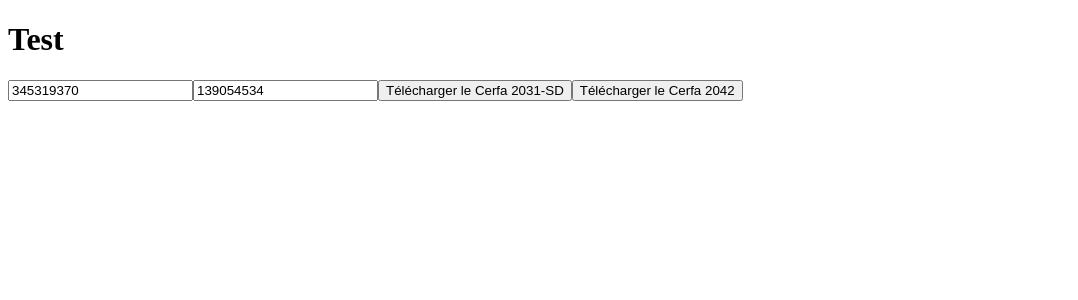
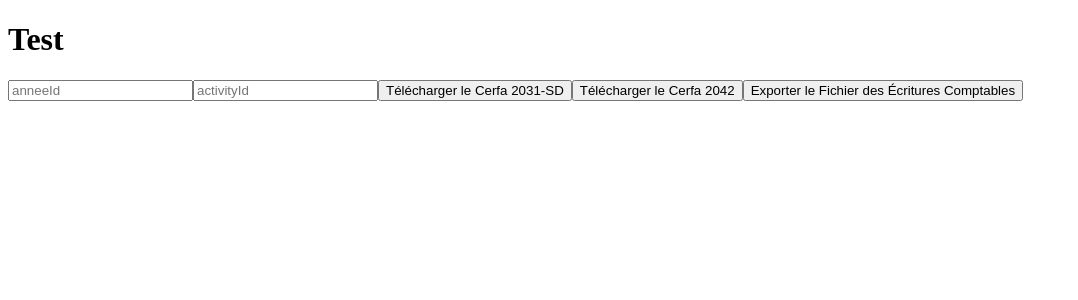
Before and after one commit to damien1719/super-umbrella, a React (Vite) app in the folder frontend/: page /Resultats in a window 1280 px wide. Shown: the top 300 px of the page, without its empty margins (0-1078 px from the left). Built offline with nearby package versions, Linux system fonts and the light colour scheme; no server answers.

Commit message:
[frontend] add FEC download button

```diff
--- a/frontend/package.json
+++ b/frontend/package.json
@@ -28,9 +28,9 @@
     "eslint-plugin-prettier": "^5.4.1",
     "eslint-plugin-react": "^7.37.5",
     "eslint-plugin-react-hooks": "^5.2.0",
-    "ts-node": "^10.9.2",
     "jsdom": "^26.1.0",
     "prettier": "^3.5.3",
+    "ts-node": "^10.9.2",
     "typescript": "^5.8.3",
     "vite": "^6.3.5",
     "vitest": "^3.2.3"
@@ -39,6 +39,7 @@
     "dotenv": "^16.5.0",
     "react": "^19.1.0",
     "react-dom": "^19.1.0",
+    "react-router-dom": "7.6.2",
     "zustand": "^5.0.5"
   }
 }
--- a/frontend/src/App.tsx
+++ b/frontend/src/App.tsx
@@ -1,11 +1,11 @@
-import { BrowserRouter, Routes, Route } from "react-router-dom";
-import Resultats from "./pages/Resultats";
-
+import { BrowserRouter, Routes, Route } from 'react-router-dom';
+import Resultats from './pages/Resultats';
 
 export default function App() {
   return (
     <BrowserRouter>
       <Routes>
+        <Route path="/" element={<Resultats />} />
         <Route path="/Resultats" element={<Resultats />} />
         {/* tes autres pages */}
       </Routes>
--- a/frontend/src/pages/Resultats.tsx
+++ b/frontend/src/pages/Resultats.tsx
@@ -1,29 +1,28 @@
 import React, { useState } from 'react';
-import { downloadCerfa2031, downloadCerfa2042 } from "../services/api";
-
+import {
+  downloadCerfa2031,
+  downloadCerfa2042,
+  downloadFec,
+} from '../services/api';
 
 export default function Resultats() {
+  console.log('here');
 
-  console.log("here");
-
-  //const [anneeId, setAnneeId] = useState('');
-  //const [activityId, setActivityId] = useState('');
-
-  const anneeId = 345319370
-  const activityId= 139054534
+  const [anneeId, setAnneeId] = useState('');
+  const [activityId, setActivityId] = useState('');
 
   const handleDownload2031 = async () => {
     try {
       const blob = await downloadCerfa2031(anneeId, activityId);
       const url = URL.createObjectURL(blob);
-      const a = document.createElement("a");
+      const a = document.createElement('a');
       a.href = url;
-      a.download = "2031-sd.pdf";
+      a.download = '2031-sd.pdf';
       a.click();
       URL.revokeObjectURL(url);
     } catch (err) {
       console.error(err);
-      alert("Échec du téléchargement");
+      alert('Échec du téléchargement');
     }
   };
 
@@ -31,14 +30,29 @@ export default function Resultats() {
     try {
       const blob = await downloadCerfa2042(anneeId, activityId);
       const url = URL.createObjectURL(blob);
-      const a = document.createElement("a");
+      const a = document.createElement('a');
       a.href = url;
-      a.download = "2042_5124.pdf";
+      a.download = '2042_5124.pdf';
       a.click();
       URL.revokeObjectURL(url);
     } catch (err) {
       console.error(err);
-      alert("Échec du téléchargement");
+      alert('Échec du téléchargement');
+    }
+  };
+
+  const handleDownloadFec = async () => {
+    try {
+      const blob = await downloadFec(anneeId, activityId);
+      const url = URL.createObjectURL(blob);
+      const a = document.createElement('a');
+      a.href = url;
+      a.download = 'fec.txt';
+      a.click();
+      URL.revokeObjectURL(url);
+    } catch (err) {
+      console.error(err);
+      alert('Échec du téléchargement');
     }
   };
 
@@ -49,16 +63,19 @@ export default function Resultats() {
         type="text"
         placeholder="anneeId"
         value={anneeId}
-        onChange={e => setAnneeId(e.target.value)}
+        onChange={(e) => setAnneeId(e.target.value)}
       />
       <input
         type="text"
         placeholder="activityId"
         value={activityId}
-        onChange={e => setActivityId(e.target.value)}
+        onChange={(e) => setActivityId(e.target.value)}
       />
       <button onClick={handleDownload2031}>Télécharger le Cerfa 2031-SD</button>
       <button onClick={handleDownload2042}>Télécharger le Cerfa 2042</button>
+      <button onClick={handleDownloadFec}>
+        Exporter le Fichier des Écritures Comptables
+      </button>
     </div>
   );
 }
--- a/frontend/src/services/api.ts
+++ b/frontend/src/services/api.ts
@@ -1,35 +1,41 @@
 // api.ts — point d'entrée HTTP avec VITE_API_URL
 const API_URL = import.meta.env.VITE_API_URL as string;
-if (!API_URL) console.error("[api.ts] VITE_API_URL non défini");
+if (!API_URL) console.error('[api.ts] VITE_API_URL non défini');
 
 function buildURL(
   path: string,
-  params?: Record<string, string | number | undefined>
+  params?: Record<string, string | number | undefined>,
 ): string {
-  const url = new URL(path, API_URL);
+  const base = API_URL ?? 'http://dummy';
+  const url = new URL(path, base);
   Object.entries(params ?? {}).forEach(([key, val]) => {
     if (val != null) url.searchParams.set(key, String(val));
   });
-  return url.toString();
+  return API_URL ? url.toString() : url.pathname + url.search;
 }
 
 async function fetchBlob(
   path: string,
-  params?: Record<string, string | number | undefined>
+  params?: Record<string, string | number | undefined>,
 ): Promise<Blob> {
-  const res = await fetch(buildURL(path, params), { credentials: "include" });
+  const res = await fetch(buildURL(path, params), { credentials: 'include' });
   if (!res.ok) throw new Error(`Erreur ${res.status} ${res.statusText}`);
   return res.blob();
 }
 
 export const downloadCerfa2031 = (
   anneeId: string | number,
-  activityId: string | number
-) => fetchBlob("/api/v1/cerfa/2031-sd", { anneeId, activityId });
+  activityId: string | number,
+) => fetchBlob('/api/v1/cerfa/2031-sd', { anneeId, activityId });
 
 export const downloadCerfa2042 = (
   anneeId: string | number,
-  activityId: string | number
-) => fetchBlob("/api/v1/cerfa/2042", { anneeId, activityId });
+  activityId: string | number,
+) => fetchBlob('/api/v1/cerfa/2042', { anneeId, activityId });
+
+export const downloadFec = (
+  anneeId: string | number,
+  activityId: string | number,
+) => fetchBlob('/api/v1/fec', { anneeId, activityId });
 
 export { buildURL, fetchBlob };
```
Also changed, not shown: frontend/prettier.config.js (renamed from frontend/prettier.config.ts), 2 other files (tests, documents, lock files or other folders).
